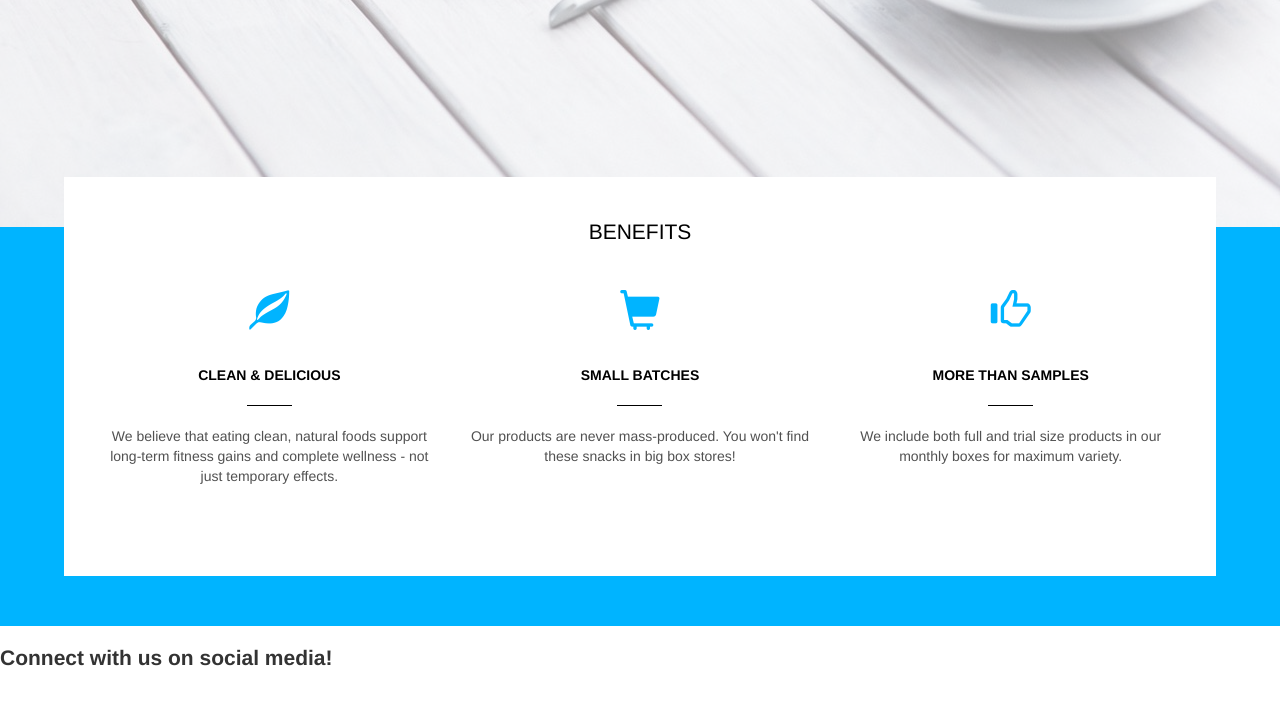
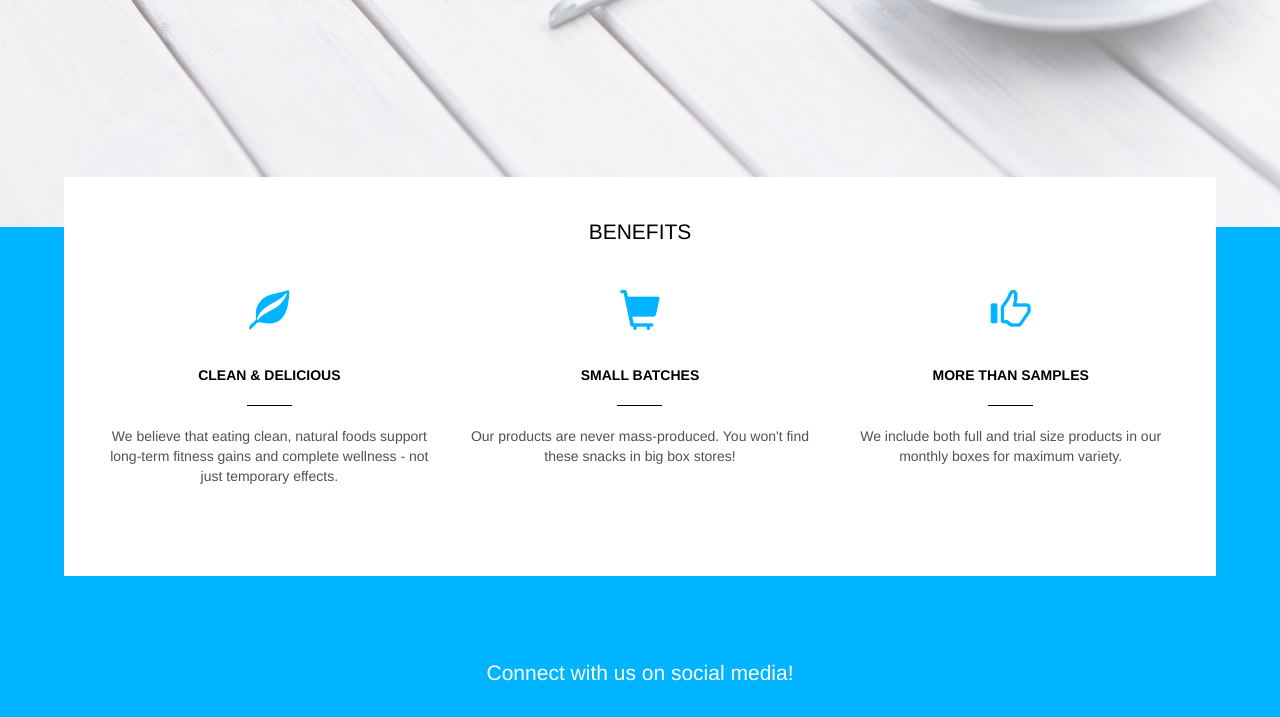
Before and after one commit to ReyesJunior/clean-fit-box, a website: page index.html in a window 1280 px wide. Shown: the part 2651-3368 px from the top of the page. Before the commit the page ends 3341 px from the top, so only its background shows below. Drawn offline with nearby package versions, Linux system fonts and the light colour scheme; files that its build step writes are made by us from their sources.

Commit message:
Clean up import list (for .scss files)

```diff
--- a/src/scss/main.scss
+++ b/src/scss/main.scss
@@ -120,16 +120,15 @@ section {
 ================================== */
 
 @import "partials/navbar.scss";
+@import "partials/banner.scss";
 @import "partials/abstract.scss";
 @import "partials/product.scss";
 @import "partials/feature_overview.scss";
-
-@import "partials/banner.scss";
+@import "partials/social_media_panel.scss";
 
 
 
 // @import "partials/product_outline.scss";
-// @import "partials/social_media_panel.scss";
 // @import "partials/tagline.scss";
 // @import "partials/package_outline.scss";
 // @import "partials/subscription_grid.scss";
```
